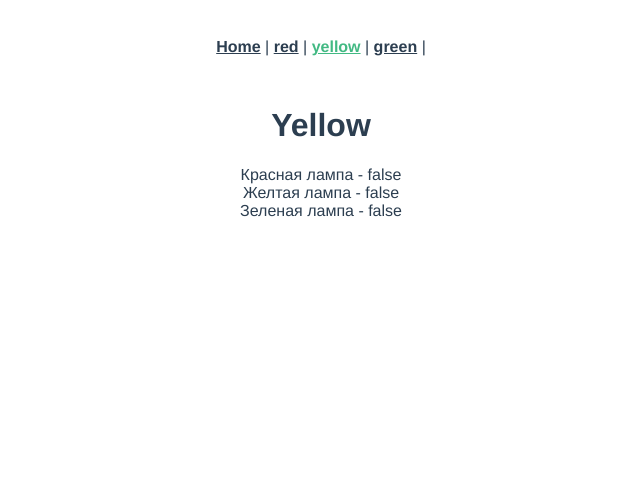
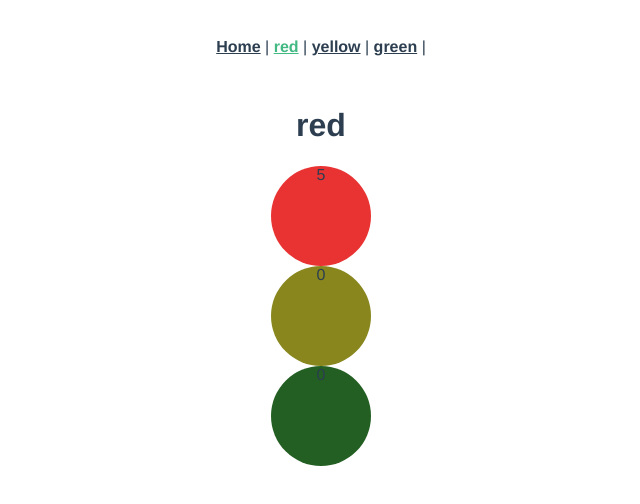
Before and after one commit to spokik/test-task1, a Vue app: page /red in a window 1280 px wide. Before the commit this address led to /yellow. Shown: the top 504 px of the page, without its empty margins (319-959 px from the left). Built offline with nearby package versions, Linux system fonts and the light colour scheme.

Commit message:
Обратный отсчет

```diff
--- a/src/components/Green-Lamp.vue
+++ b/src/components/Green-Lamp.vue
@@ -1,6 +1,6 @@
 <template>
-  <div class="green">
-    Зеленая лампа - {{state.greenLight}}
+  <div class="green-lamp" v-bind:class="{ active: state.greenLight }">
+    {{time / 1000}}
   </div>
 </template>
 
@@ -9,10 +9,33 @@ import store from '../store/index'
 
 export default {
   name: 'Green-Lamp',
-
+  data () {
+    return {
+      time: 0
+    }
+  },
   computed: {
     state () {
       return store.state
+    },
+    statusTimer () {
+      return store.state.greenLight
+    }
+  },
+  watch: {
+    statusTimer (val, oldVal) {
+      if (val) {
+        this.timer()
+      }
+    }
+  },
+  methods: {
+    timer () {
+      const timeout = this.state.cycle[this.state.Loop].timeout
+      this.time = timeout
+      setInterval(() => {
+        this.time -= timeout / timeout * 1000
+      }, timeout / timeout * 1000)
     }
   }
 }
@@ -20,6 +43,16 @@ export default {
 
 <!-- Add "scoped" attribute to limit CSS to this component only -->
 <style scoped>
+.green-lamp {
+  width: 100px;
+  height: 100px;
+  background-color: rgb(35, 95, 35);
+  border-radius: 50%;
+  margin:0 auto;
+}
+.active {
+  background-color:  rgb(64, 212, 64);
+}
 h3 {
   margin: 40px 0 0;
 }
--- a/src/components/Red-Lamp.vue
+++ b/src/components/Red-Lamp.vue
@@ -1,6 +1,6 @@
 <template>
-  <div class="green">
-    Красная лампа - {{state.redLight}}
+  <div class="red-lamp" v-bind:class="{ active: state.redLight }">
+    {{time / 1000}}
   </div>
 </template>
 
@@ -9,10 +9,33 @@ import store from '../store/index'
 
 export default {
   name: 'Red-Lamp',
-
+  data () {
+    return {
+      time: 0
+    }
+  },
   computed: {
     state () {
       return store.state
+    },
+    statusTimer () {
+      return store.state.redLight
+    }
+  },
+  watch: {
+    statusTimer (val, oldVal) {
+      if (val) {
+        this.timer()
+      }
+    }
+  },
+  methods: {
+    timer () {
+      const timeout = this.state.cycle[this.state.Loop].timeout
+      this.time = timeout
+      setInterval(() => {
+        this.time -= timeout / timeout * 1000
+      }, timeout / timeout * 1000)
     }
   }
 }
@@ -20,6 +43,16 @@ export default {
 
 <!-- Add "scoped" attribute to limit CSS to this component only -->
 <style scoped>
+.red-lamp {
+  width: 100px;
+  height: 100px;
+  background-color: rgb(136, 52, 52);
+  border-radius: 50%;
+  margin:0 auto;
+}
+.active {
+  background-color: rgb(233, 51, 51);
+}
 h3 {
   margin: 40px 0 0;
 }
--- a/src/components/Yellow-Lamp.vue
+++ b/src/components/Yellow-Lamp.vue
@@ -1,6 +1,6 @@
 <template>
-  <div class="green">
-    Желтая лампа - {{state.yellowLight}}
+  <div class="yellow-lamp" v-bind:class="{ active: state.yellowLight }">
+    {{time / 1000}}
   </div>
 </template>
 
@@ -9,10 +9,33 @@ import store from '../store/index'
 
 export default {
   name: 'Yellow-Lamp',
-
+  data () {
+    return {
+      time: 0
+    }
+  },
   computed: {
     state () {
       return store.state
+    },
+    statusTimer () {
+      return store.state.yellowLight
+    }
+  },
+  watch: {
+    statusTimer (val, oldVal) {
+      if (val) {
+        this.timer()
+      }
+    }
+  },
+  methods: {
+    timer () {
+      const timeout = this.state.cycle[this.state.Loop].timeout
+      this.time = timeout
+      setInterval(() => {
+        this.time -= timeout / timeout * 1000
+      }, timeout / timeout * 1000)
     }
   }
 }
@@ -20,6 +43,16 @@ export default {
 
 <!-- Add "scoped" attribute to limit CSS to this component only -->
 <style scoped>
+.yellow-lamp {
+  width: 100px;
+  height: 100px;
+  background-color: rgb(136, 134, 29);
+  border-radius: 50%;
+  margin:0 auto;
+}
+.active {
+  background-color: rgb(212, 210, 52);
+}
 h3 {
   margin: 40px 0 0;
 }
--- a/src/store/index.js
+++ b/src/store/index.js
@@ -9,22 +9,22 @@ export default new Vuex.Store({
       {
         rout: 'red',
         flag: 'RED',
-        timeout: 1000 // 10000
+        timeout: 10000 // 10000
       },
       {
         rout: 'yellow',
-        flag: 'Yellow',
-        timeout: 1000 // 3000
+        flag: 'YELLOW',
+        timeout: 3000 // 3000
       },
       {
         rout: 'green',
         flag: 'GREEN',
-        timeout: 1000 // 15000
+        timeout: 15000 // 15000
       },
       {
         rout: 'yellow',
-        flag: 'Yellow',
-        timeout: 3
+        flag: 'YELLOW',
+        timeout: 3000 // 3000
       }
     ],
     Loop: null,
@@ -108,7 +108,7 @@ export default new Vuex.Store({
       setTimeout(() => {
         if (this.state.Loop < 3) {
           commit('plusLoop')
-        } else if (this.state.Loop === 3) {
+        } else {
           commit('destroyLoop')
         }
       }, iterationArr.timeout)
--- a/src/views/Green.vue
+++ b/src/views/Green.vue
@@ -20,8 +20,7 @@ export default {
     this.$store.watch(
       (state, getters) => state.Loop,
       (newValue, oldValue) => {
-        console.log('watch is work')
-        this.$router.push(this.$store.state.cycle[newValue].rout)
+        this.$router.push(this.$store.state.cycle[newValue].rout).catch(() => {})
       }
     )
   },
--- a/src/views/Red.vue
+++ b/src/views/Red.vue
@@ -19,12 +19,10 @@ export default {
   name: 'red',
   mounted () {
     store.dispatch('openRout', 0)
-
     this.$store.watch(
       (state, getters) => state.Loop,
       (newValue, oldValue) => {
-        console.log('watch is work')
-        this.$router.push(this.$store.state.cycle[newValue].rout)
+        this.$router.push(this.$store.state.cycle[newValue].rout).catch(() => {})
       }
     )
   },
--- a/src/views/Yellow.vue
+++ b/src/views/Yellow.vue
@@ -19,12 +19,10 @@ export default {
   name: 'Yellow',
   mounted () {
     store.dispatch('openRout', 1)
-
     this.$store.watch(
       (state, getters) => state.Loop,
       (newValue, oldValue) => {
-        console.log('watch is work')
-        this.$router.push(this.$store.state.cycle[newValue].rout)
+        this.$router.push(this.$store.state.cycle[newValue].rout).catch(() => {})
       }
     )
   },
```
